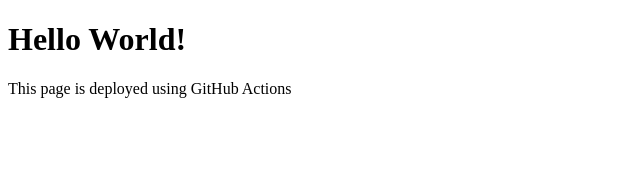
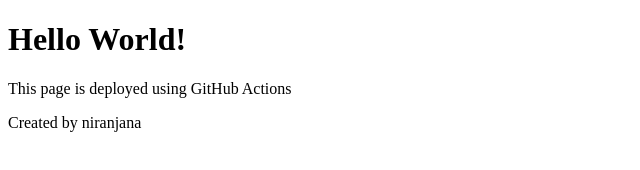
Before and after one commit to NiranjanaRamesh14/cicd10, a plain HTML site: page index.html in a window 1280 px wide. Shown: the whole page, without its empty margins (0-640 px from the left). Drawn offline with Linux system fonts and the light colour scheme.

Commit message:
Update index.html

```diff
--- a/index.html
+++ b/index.html
@@ -6,5 +6,6 @@
   <body>
     <h1>Hello World!</h1>
     <p>This page is deployed using GitHub Actions</p>
+    <p>Created by niranjana</p>
   </body>
 </html>
```
